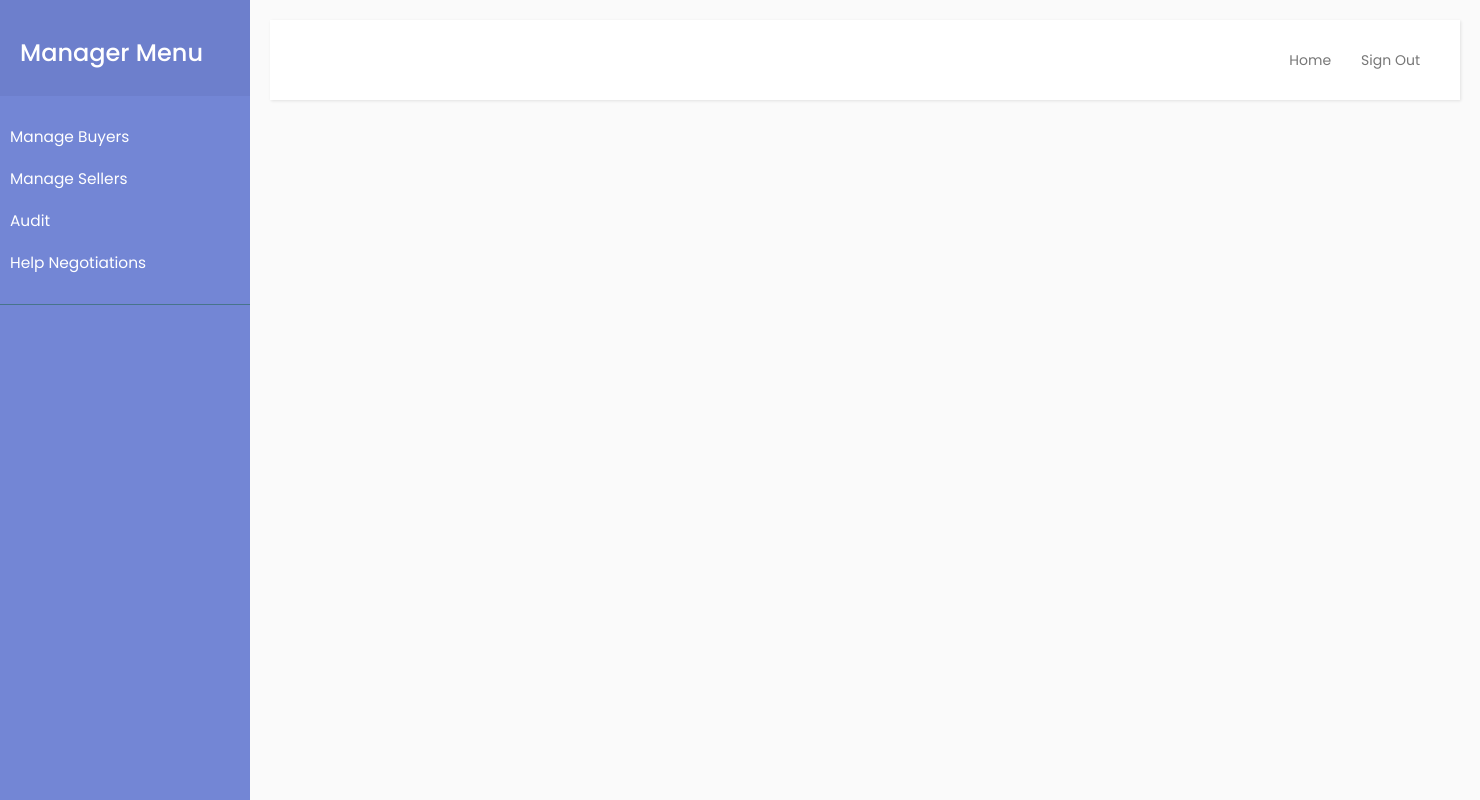
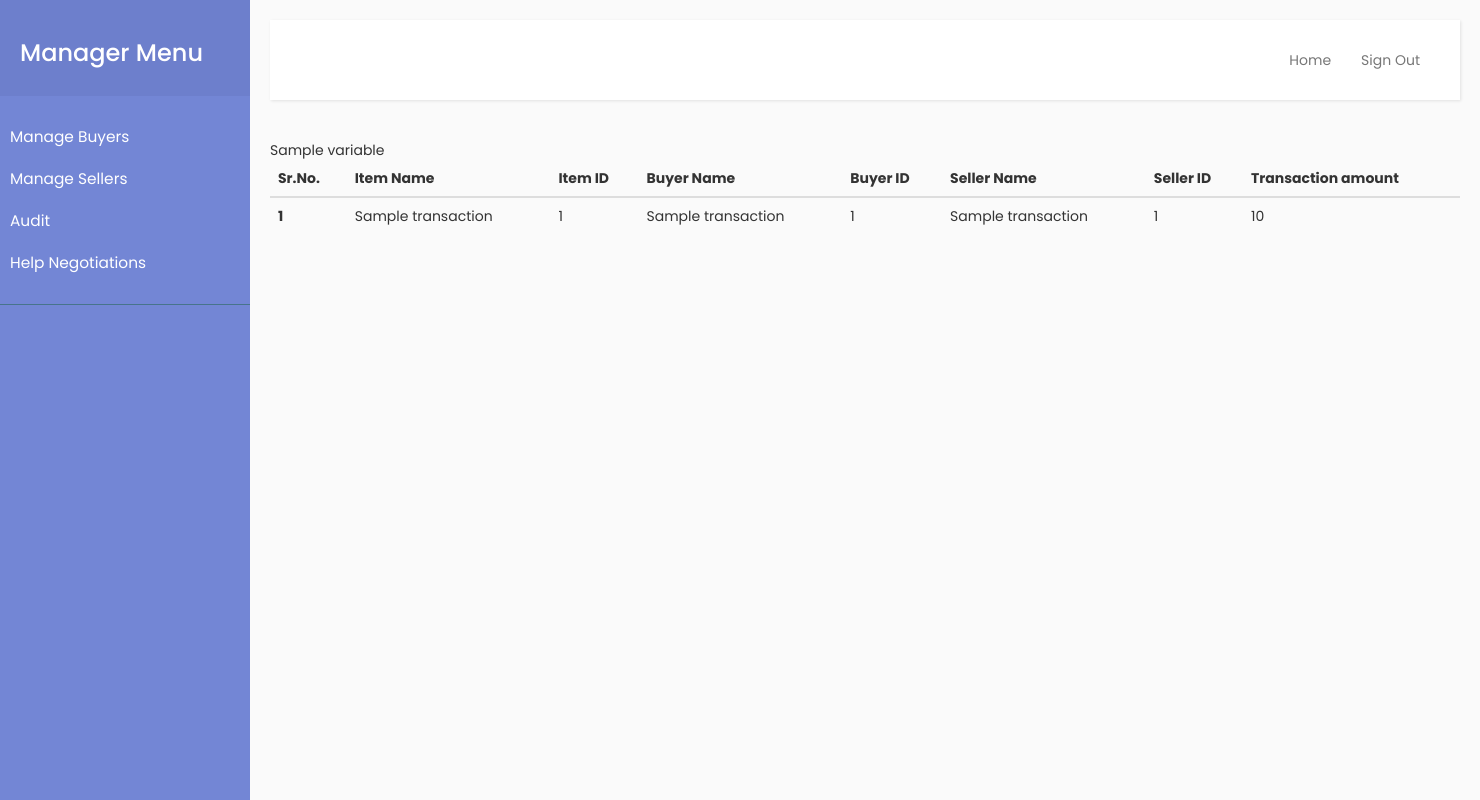
Before and after one commit to anandparikh4/OSP, a Flask app: template app/templates/manager/audit.html in a window 1480 px wide. Run offline with Flask 2, Linux system fonts and the light colour scheme; the template is opened without the code that fills it: most values are stand-ins (such as "Sample title", 1, 10 or a date in 2020); some libraries are stand-ins or nearby versions.

Commit message:
chal ja bhai

```diff
--- a/app/templates/manager/audit.html
+++ b/app/templates/manager/audit.html
@@ -3,5 +3,35 @@
 {% block title %}Audit{% endblock title %}
 
 {% block main %}
+<table class="table">
+    <thead>
+        <tr>
+            <th scope="col">Sr.No.</th>
+            <th scope="col">Item Name</th>
+            <th scope="col">Item ID</th>
+            <th scope="col">Buyer Name</th>
+            <th scope="col">Buyer ID</th>
+            <th scope="col">Seller Name</th>
+            <th scope="col">Seller ID</th>
+            <th scope="col">Transaction amount</th>
+        </tr>
+    </thead>
+
+    {% for transaction in payments %}
+        <tbody>
+        <tr>
+            <th scope="row">{{ loop.index }}</th>
+            <td>{{transaction.item_name}}</td>
+            <td>{{transaction.item_id}}</td>
+            <td>{{transaction.buyer_name}}</td>
+            <td>{{transaction.buyer_id}}</td>
+            <td>{{transaction.seller_name}}</td>
+            <td>{{transaction.seller_id}}</td>
+            <td>{{transaction.offer_price}}</td>
+        </tr>
+        </tbody>
+    {{ variable }}
+    {% endfor %}
+</table>
 
 {% endblock main %}
--- a/app/views.py
+++ b/app/views.py
@@ -225,7 +225,7 @@
 @is_manager
 @login_required
 def help_negotiations():
-    return render_template("manager/help_negotiations.html" , )
+    return render_template("manager/help_negotiations.html",pending_orders=Order.objects())
 
 
 # seller routes
--- a/osp/classes/order.py
+++ b/osp/classes/order.py
@@ -52,9 +52,6 @@
     buyer_id = StringField(required=True,min_length=1)
     seller_name = StringField(required=True,min_length=1)
     seller_id = StringField(required=True,min_length=1)
-    photo = ImageField(size=(300,300,True),required=True)
-    category_name = StringField(required=True,min_length=1)
-    category_id = StringField(required=True,min_length=1)
 
     @staticmethod
     def create_transaction(order_id):
@@ -67,8 +64,7 @@
         transaction = Transaction(offer_price=purchase_order.offer_price,item_name=purchase_order.item.name,
                                   item_id=purchase_order.item.uid,buyer_name=purchase_order.buyer.name,
                                   buyer_id=purchase_order.buyer.uid,seller_name=purchase_order.seller.name,
-                                  seller_id=purchase_order.seller.uid,photo=purchase_order.item.photo,
-                                  category_name=purchase_order.item.category.name,category_id=purchase_order.item.category.uid)
+                                  seller_id=purchase_order.seller.uid)
         transaction.save()
         transaction.uid = str(transaction.id)
         transaction.save()
```
Also changed, not shown: app/templates/manager/help_negotiations.html (+38 -0 lines).
